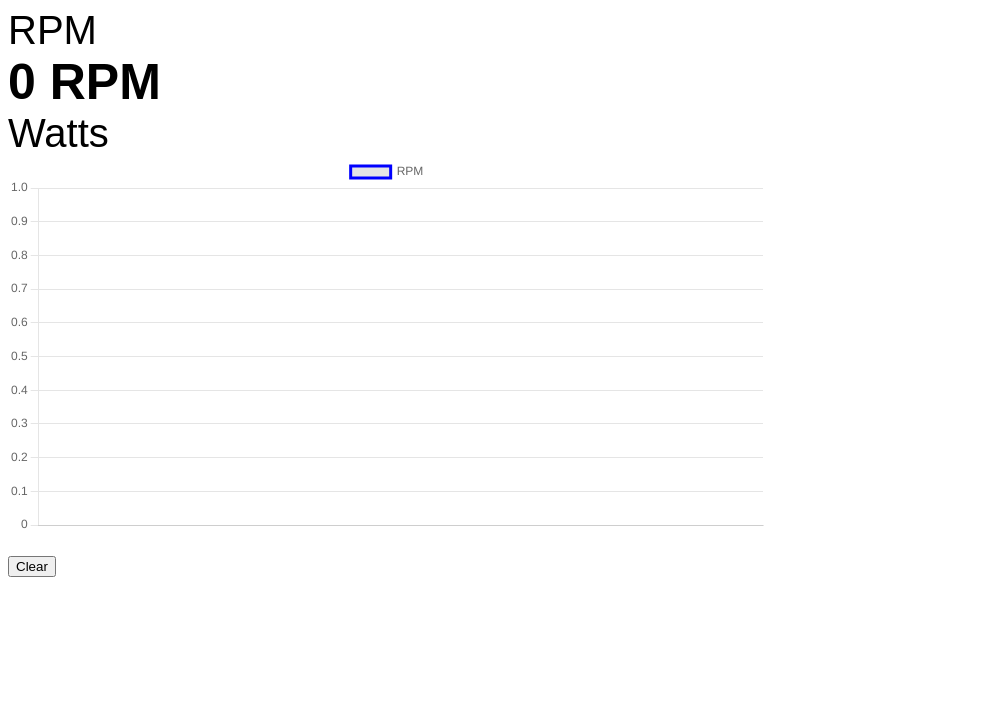
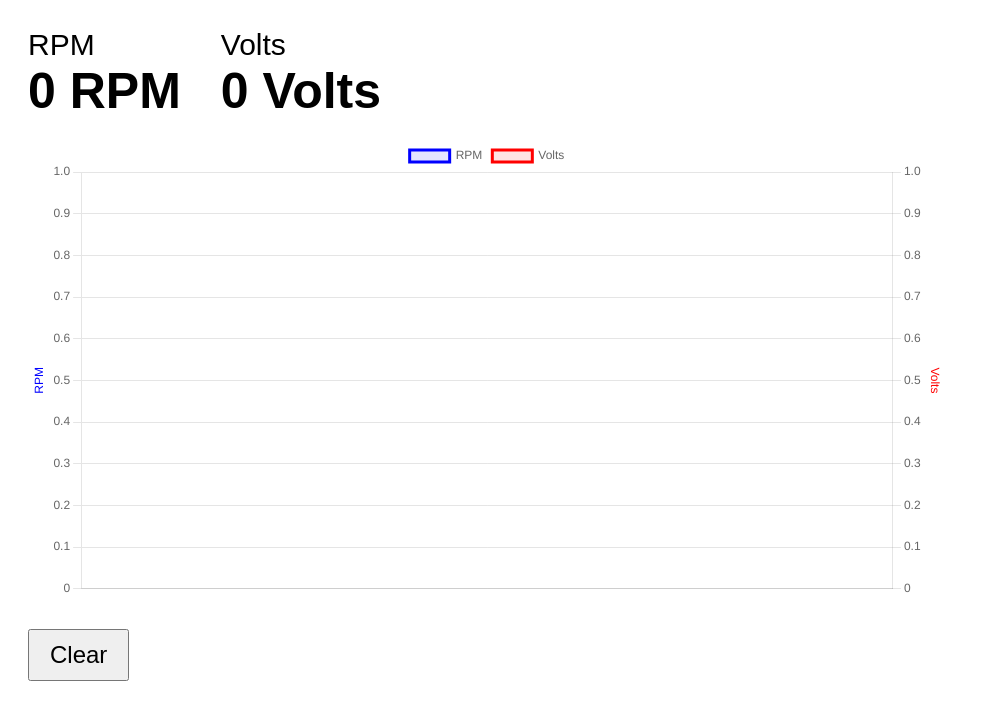
Before and after one commit to will-ch-h/SeniorEngineeringDesignProject-WindTurbineAnalysis, a Flask app: page / in a window 1280 px wide. Shown: the top 720 px of the page, without its empty margins (0-995 px from the left). Run offline with Flask 3, Linux system fonts and the light colour scheme; some libraries are stand-ins or nearby versions.

Commit message:
updated webport to take in voltmeter

```diff
--- a/WebPort/templates/index.html
+++ b/WebPort/templates/index.html
@@ -5,71 +5,129 @@
     <script src="/static/socket.io.js"></script>
     <script src="/static/chart.js"></script>
     <style>
-        body {font-size: 40px; font-family: sans-serif; text-align: left; }
-        #rpm-output {font-size: 50px; font-weight: bold; color: #000000}
+        body { font-size: 30px; font-family: sans-serif; text-align: left; padding: 20px; }
+        .metrics-container { display: flex; gap: 40px; margin-bottom: 20px; }
+        .output-value { font-size: 50px; font-weight: bold; color: #000000; }
+        .chart-container { width: 75%; margin-bottom: 30px; }
+        button { font-size: 24px; padding: 10px 20px; cursor: pointer; }
     </style>
 </head>
 <body>
-    <div>RPM</div>
-    <div id="rpm-output">0 RPM</div>
-    <div>Watts</div>
-    <div id="watts-output"></div> <div style="width: 60%;">
-        <canvas id="rpmChart"></canvas>
+
+    <div class="metrics-container">
+        <div>
+            <div>RPM</div>
+            <div id="rpm-output" class="output-value">0 RPM</div>
+        </div>
+        <div>
+            <div>Volts</div>
+            <div id="volt-output" class="output-value">0 Volts</div>
+        </div>
     </div>
+
+    <div class="chart-container">
+        <canvas id="turbineChart"></canvas>
+    </div>
+
     <button id="clearButton">Clear</button>
 
     <script type="text/javascript">
         document.addEventListener('DOMContentLoaded', (event) => {
             var socket = io.connect('http://' + document.domain + ':' + location.port);
+            const maxDataPoints = 20;
 
-            const ctx = document.getElementById('rpmChart').getContext('2d');
-            const rpmChart = new Chart(ctx, {
+            const ctx = document.getElementById('turbineChart').getContext('2d');
+            const turbineChart = new Chart(ctx, {
                 type: 'line',
                 data: {
                     labels: [],
-                    datasets: [{
-                        label: 'RPM',
-                        data: [],
-                        borderColor: 'rgb(0, 0, 255)',
-                        tension: 0.1
-                    }]
+                    datasets: [
+                        {
+                            label: 'RPM',
+                            data: [],
+                            borderColor: 'rgb(0, 0, 255)',
+                            backgroundColor: 'rgba(0, 0, 255, 0.1)',
+                            yAxisID: 'yRpm',
+                            tension: 0.1
+                        },
+                        {
+                            label: 'Volts',
+                            data: [],
+                            borderColor: 'rgb(255, 0, 0)',
+                            backgroundColor: 'rgba(255, 0, 0, 0.1)',
+                            yAxisID: 'yVolt',
+                            tension: 0.1
+                        }
+                    ]
                 },
                 options: {
                     animation: false,
                     scales: {
-                        y: {
-                            beginAtZero: true
+                        yRpm: {
+                            type: 'linear',
+                            position: 'left',
+                            beginAtZero: true,
+                            title: { display: true, text: 'RPM', color: 'rgb(0, 0, 255)' }
+                        },
+                        yVolt: {
+                            type: 'linear',
+                            position: 'right',
+                            beginAtZero: true,
+                            title: { display: true, text: 'Volts', color: 'rgb(255, 0, 0)' },
+
+                            grid: { drawOnChartArea: false }
                         }
                     }
                 }
             });
 
+            // Handle RPM Updates
             socket.on('rpm_update', function(msg) {
-                var outputDiv = document.getElementById('rpm-output');
-                outputDiv.textContent = msg.data + " RPM";
-
+                document.getElementById('rpm-output').textContent = msg.data + " RPM";
                 const newRpm = parseFloat(msg.data);
                 const currentTime = new Date().toLocaleTimeString();
 
-                const maxDataPoints = 20;
-                if (rpmChart.data.labels.length >= maxDataPoints) {
-                    rpmChart.data.labels.shift();
-                    rpmChart.data.datasets[0].data.shift();
+                if (turbineChart.data.labels.length >= maxDataPoints) {
+                    turbineChart.data.labels.shift();
+                    turbineChart.data.datasets[0].data.shift();
+                    turbineChart.data.datasets[1].data.shift();
                 }
 
-                rpmChart.data.labels.push(currentTime);
-                rpmChart.data.datasets[0].data.push(newRpm);
-                rpmChart.update();
+                turbineChart.data.labels.push(currentTime);
+                turbineChart.data.datasets[0].data.push(newRpm);
+                turbineChart.update();
             });
 
+            // Handle Volt Updates
+            socket.on('volt_update', function(msg){
+                document.getElementById('volt-output').textContent = msg.data + " Volts";
+                const newVolt = parseFloat(msg.data);
+
+                if (turbineChart.data.labels.length === 0) {
+                    turbineChart.data.labels.push(new Date().toLocaleTimeString());
+                }
+
+                turbineChart.data.datasets[1].data.push(newVolt);
+
+                if (turbineChart.data.datasets[1].data.length > turbineChart.data.labels.length) {
+                    if (turbineChart.data.datasets[1].data.length > maxDataPoints) {
+                        turbineChart.data.datasets[1].data.shift();
+                    }
+                }
+
+                turbineChart.update();
+            });
+
+            // Clear Button Event Listener
             const clearButton = document.getElementById('clearButton');
             clearButton.addEventListener('click', function() {
-
-                rpmChart.data.labels = [];
-                rpmChart.data.datasets[0].data = [];
-                rpmChart.update();
+                turbineChart.data.labels = [];
+                turbineChart.data.datasets[0].data = [];
+                turbineChart.data.datasets[1].data = [];
+                turbineChart.update();
 
                 document.getElementById('rpm-output').textContent = '0 RPM';
+                document.getElementById('volt-output').textContent = '0 Volts';
             });
         });
     </script>
```
